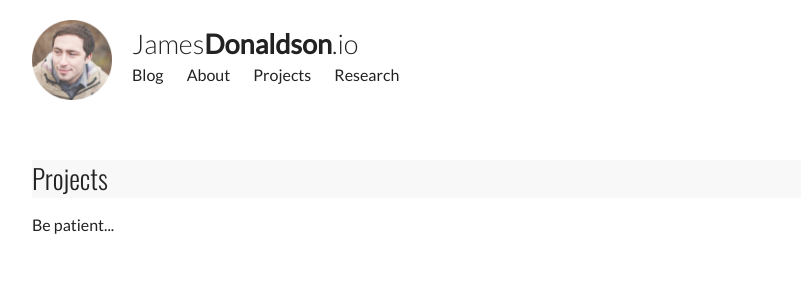
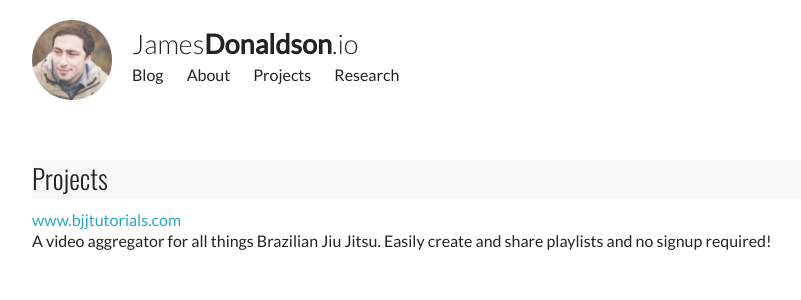
Before and after one commit to jdonaldson10/jdonaldson10.github.io, a Jekyll site: the page built from projects.html, in a window 1280 px wide. Shown: the top 300 px of the page, without its empty margins (223-1024 px from the left). Built offline with Jekyll 4.4.1, drawn with Linux system fonts in a browser that asks for light colours; Markdown is read by kramdown in place of the engine named in the settings.

Commit message:
Updating projects page

```diff
--- a/projects.html
+++ b/projects.html
@@ -5,6 +5,10 @@ title: About Me
 <div class="row">
 	<div class="large-12 columns">
 		<h3 class='panel-header'>Projects</h3>
-		<p>Be patient...</p>
+
+		<div class='well'>
+			<a href='http://www.bjjtutorials.com'>www.bjjtutorials.com</a>
+			<p>A video aggregator for all things Brazilian Jiu Jitsu. Easily create and share playlists and no signup required!</p>
+		</div>
 	</div>
 </div>
```
